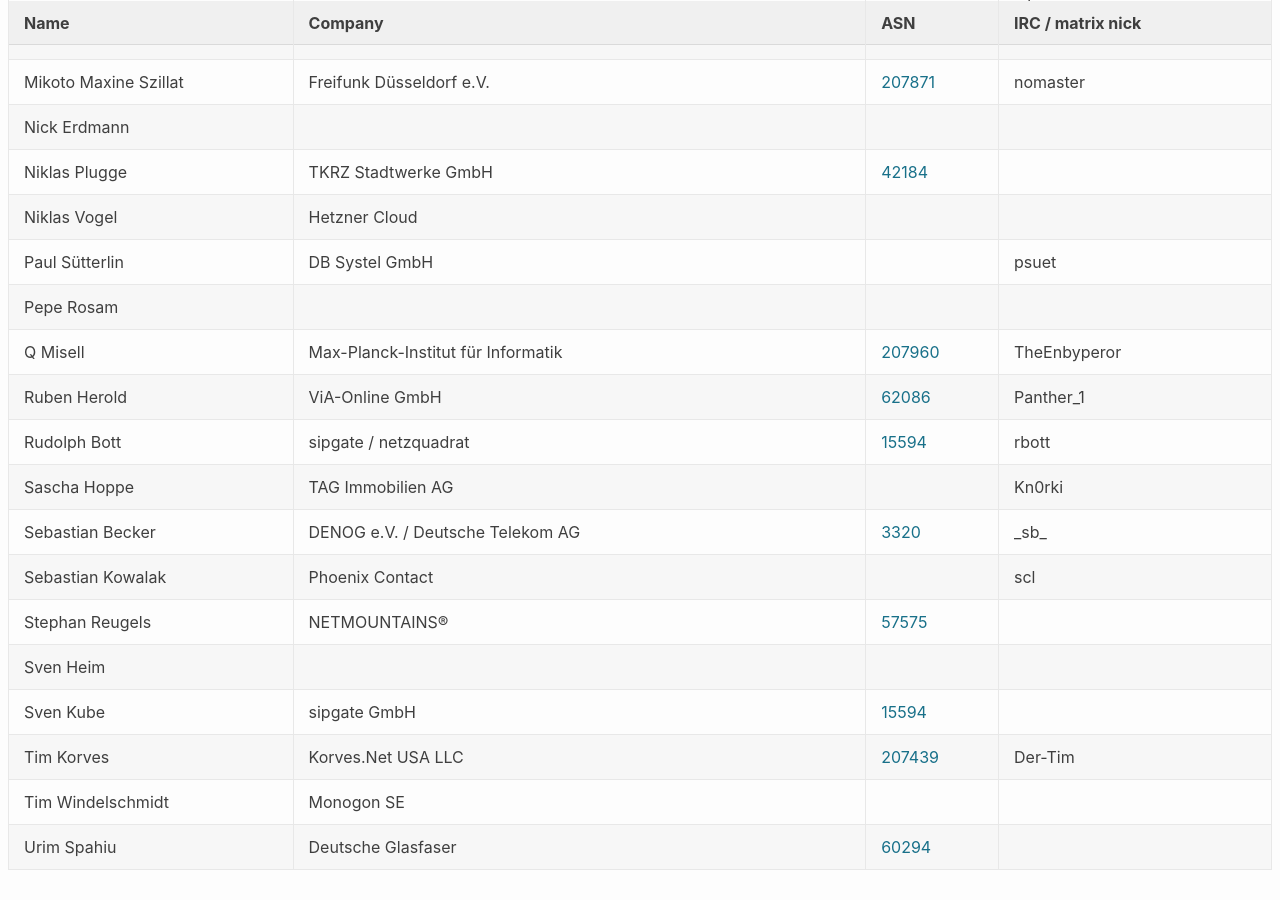
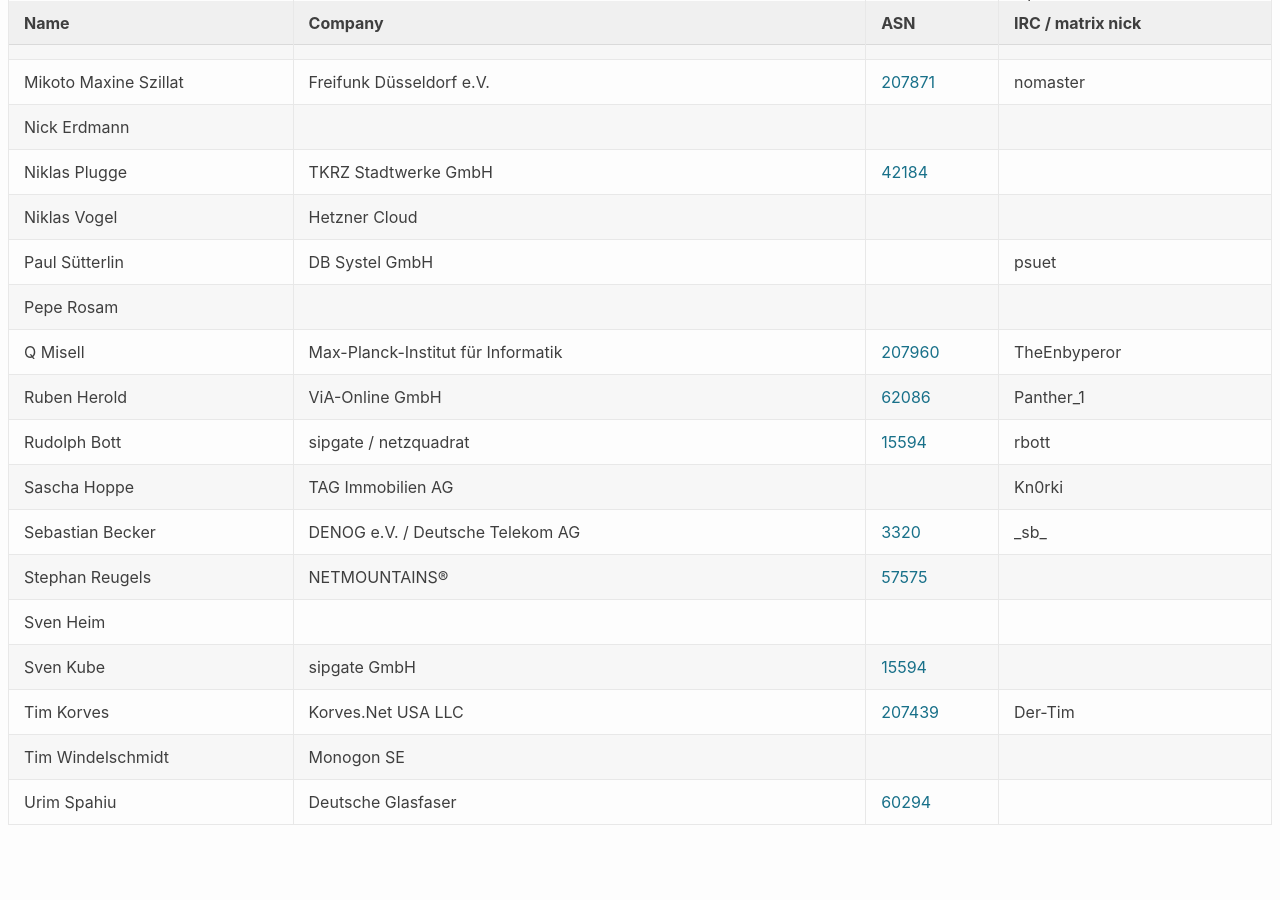
Before and after one commit to denog/pretix-attendeelist, a Jekyll site: the page built from denogmeetup25-05/index.markdown, in a window 1280 px wide and 900 px high, scrolled down 1704 px. Built offline with Jekyll 4.4.1, drawn with Linux system fonts in a browser that asks for light colours; after the commit the page ends 2559 px from its top, so only the background shows below that.

Commit message:
Latest data: Tue Jun 17 03:30:46 UTC 2025

```diff
--- a/_data/attendees_denogmeetup25-05.json
+++ b/_data/attendees_denogmeetup25-05.json
@@ -294,12 +294,6 @@
     "asn": "3320"
   },
   {
-    "name": "Sebastian Kowalak",
-    "company": "Phoenix Contact",
-    "irc": "scl",
-    "asn": null
-  },
-  {
     "name": "Stephan Reugels",
     "company": "NETMOUNTAINS®",
     "irc": null,
```
